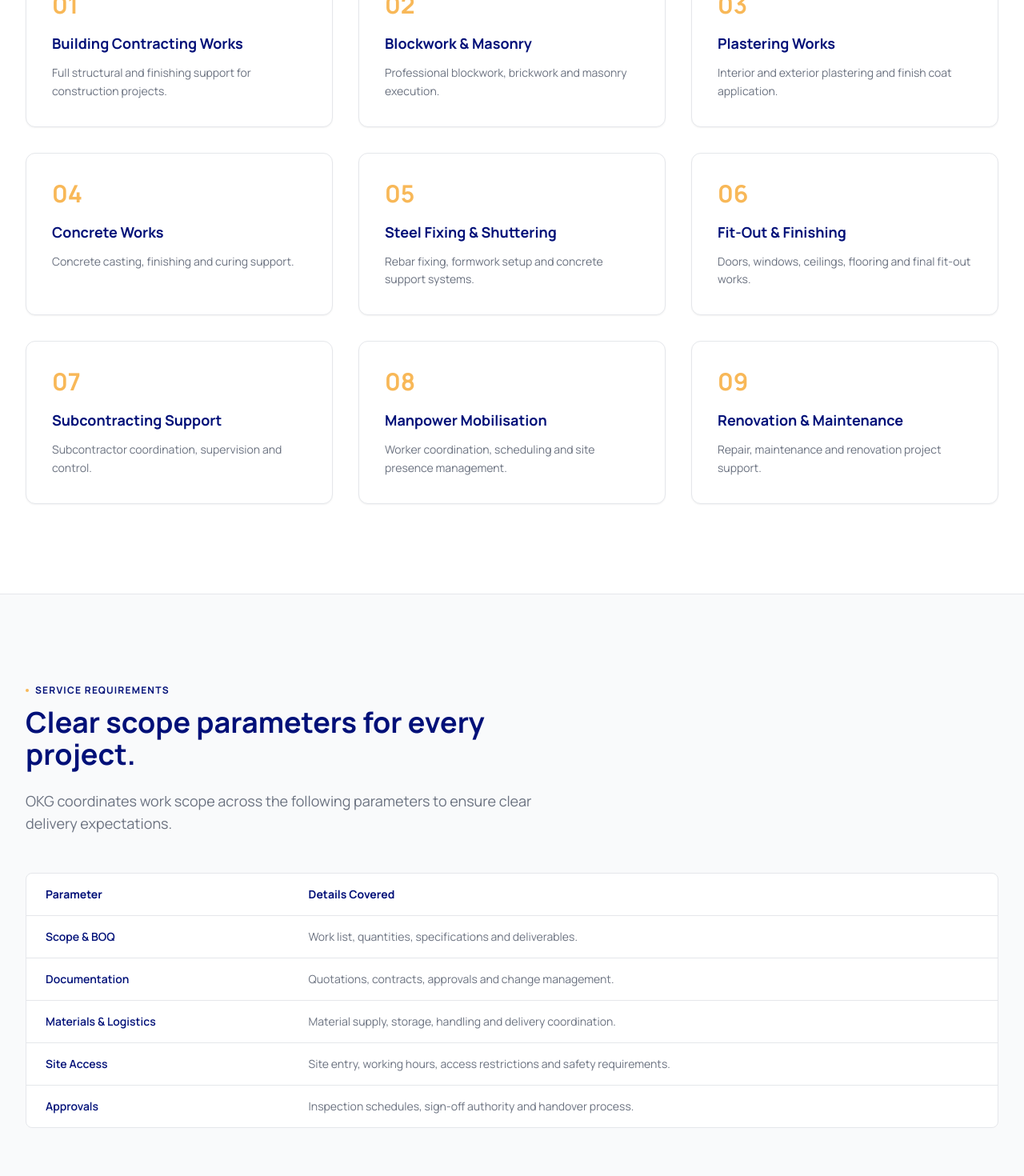
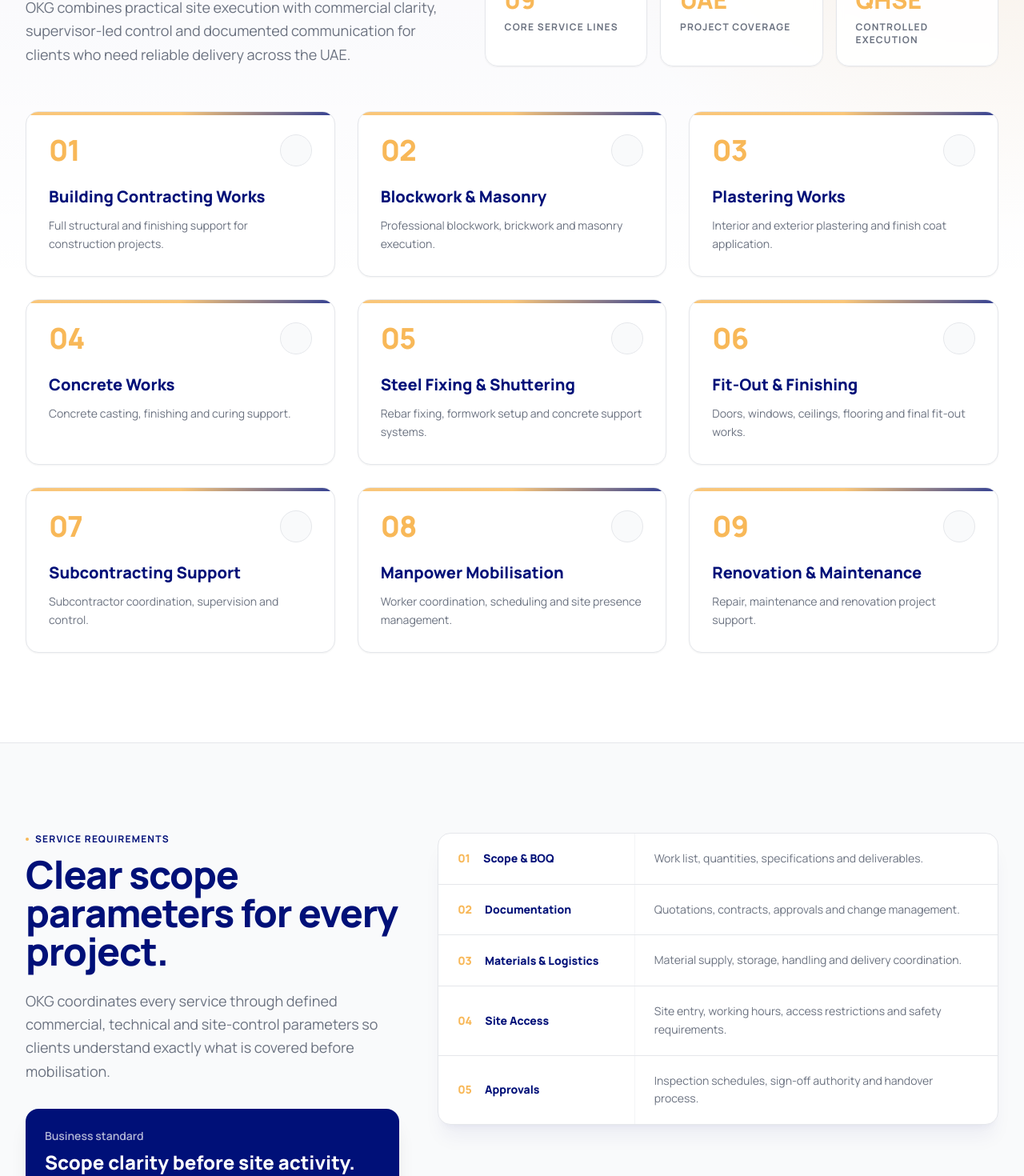
Before and after one commit to mhammadakb-max/okg-connect, a React (Vite) app: page /services in a window 1280 px wide. Shown: the part 840-2310 px from the top of the page at 80% size. Built offline with nearby package versions, Linux system fonts and the light colour scheme; no server answers.

Commit message:
File changes

```diff
--- /dev/null
+++ b/src/components/services/ScopeParameterTable.jsx
@@ -0,0 +1,35 @@
+import React from 'react';
+import { motion } from 'framer-motion';
+
+const scopeRows = [
+  { param: 'Scope & BOQ', details: 'Work list, quantities, specifications and deliverables.' },
+  { param: 'Documentation', details: 'Quotations, contracts, approvals and change management.' },
+  { param: 'Materials & Logistics', details: 'Material supply, storage, handling and delivery coordination.' },
+  { param: 'Site Access', details: 'Site entry, working hours, access restrictions and safety requirements.' },
+  { param: 'Approvals', details: 'Inspection schedules, sign-off authority and handover process.' },
+];
+
+export default function ScopeParameterTable() {
+  return (
+    <motion.div
+      initial={{ opacity: 0, y: 18 }}
+      whileInView={{ opacity: 1, y: 0 }}
+      viewport={{ once: true }}
+      className="overflow-hidden rounded-2xl border border-gray-200 bg-white shadow-xl shadow-navy/5"
+    >
+      <div className="grid gap-0 divide-y divide-gray-200">
+        {scopeRows.map((row, idx) => (
+          <div key={row.param} className="grid md:grid-cols-[0.35fr_0.65fr] transition-colors duration-300 hover:bg-gray-50">
+            <div className="flex items-center gap-4 px-6 py-5">
+              <span className="text-sm font-extrabold text-gold">{String(idx + 1).padStart(2, '0')}</span>
+              <span className="text-sm font-extrabold text-navy">{row.param}</span>
+            </div>
+            <div className="border-t border-gray-100 px-6 py-5 text-sm leading-relaxed text-text-secondary md:border-l md:border-t-0">
+              {row.details}
+            </div>
+          </div>
+        ))}
+      </div>
+    </motion.div>
+  );
+}
--- /dev/null
+++ b/src/components/services/ServiceCard.jsx
@@ -0,0 +1,23 @@
+import React from 'react';
+import { motion } from 'framer-motion';
+
+export default function ServiceCard({ service, index }) {
+  return (
+    <motion.div
+      initial={{ opacity: 0, y: 18 }}
+      whileInView={{ opacity: 1, y: 0 }}
+      viewport={{ once: true }}
+      transition={{ delay: index * 0.04, duration: 0.4 }}
+      whileHover={{ y: -6 }}
+      className="group relative overflow-hidden rounded-2xl border border-gray-200 bg-white p-7 shadow-sm transition-all duration-300 hover:shadow-2xl"
+    >
+      <div className="absolute inset-x-0 top-0 h-1 bg-gradient-to-r from-gold via-gold to-navy opacity-80" />
+      <div className="mb-6 flex items-start justify-between gap-4">
+        <span className="text-4xl font-extrabold tracking-tight text-gold">{service.num}</span>
+        <span className="h-10 w-10 rounded-full border border-gray-200 bg-gray-50 transition-colors duration-300 group-hover:bg-navy" />
+      </div>
+      <h3 className="mb-3 text-xl font-extrabold leading-snug text-navy">{service.title}</h3>
+      <p className="text-sm leading-relaxed text-text-secondary">{service.text}</p>
+    </motion.div>
+  );
+}
--- a/src/pages/Services.jsx
+++ b/src/pages/Services.jsx
@@ -2,6 +2,8 @@ import React from 'react';
 import PageHero from '@/components/shared/PageHero';
 import CTABand from '@/components/shared/CTABand';
 import SectionEyebrow from '@/components/shared/SectionEyebrow';
+import ServiceCard from '@/components/services/ServiceCard';
+import ScopeParameterTable from '@/components/services/ScopeParameterTable';
 import { motion } from 'framer-motion';
 
 const services = [
@@ -26,41 +28,48 @@ export default function Services() {
         breadcrumb="Services"
       />
 
-      {/* Services Grid */}
-      <section className="bg-white border-t border-gray-200 py-20 md:py-28">
-        <div className="max-w-7xl mx-auto px-4 sm:px-6 lg:px-8">
+      {/* Premium Services Overview */}
+      <section className="relative overflow-hidden bg-white border-t border-gray-200 py-20 md:py-28">
+        <div className="absolute inset-0 bg-[radial-gradient(circle_at_top_right,rgba(248,184,88,0.16),transparent_34%),linear-gradient(180deg,rgba(0,16,120,0.04),transparent_55%)]" />
+        <div className="relative max-w-7xl mx-auto px-4 sm:px-6 lg:px-8">
+          <div className="grid lg:grid-cols-[0.9fr_1.1fr] gap-12 items-end mb-14">
             <motion.div
               initial={{ opacity: 0, y: 20 }}
               whileInView={{ opacity: 1, y: 0 }}
               viewport={{ once: true }}
-            className="max-w-2xl mb-12"
             >
               <SectionEyebrow label="Full Service Offering" />
-            <h2 className="text-3xl md:text-4xl font-bold" style={{ color: '#001078' }}>
-              Services designed for construction projects.
+              <h2 className="text-3xl md:text-5xl font-extrabold tracking-tight leading-tight mb-6" style={{ color: '#001078' }}>
+                Construction services structured for serious project delivery.
               </h2>
+              <p className="text-lg text-text-secondary leading-relaxed">
+                OKG combines practical site execution with commercial clarity, supervisor-led control and documented communication for clients who need reliable delivery across the UAE.
+              </p>
             </motion.div>
 
-          <div className="grid md:grid-cols-2 lg:grid-cols-3 gap-8">
-            {services.map((service, idx) => (
             <motion.div
-                key={idx}
-                initial={{ opacity: 0, y: 16 }}
+              initial={{ opacity: 0, y: 20 }}
               whileInView={{ opacity: 1, y: 0 }}
               viewport={{ once: true }}
-                transition={{ delay: idx * 0.05 }}
-                className="bg-white border border-gray-200 rounded-xl p-8 shadow-sm hover:shadow-xl transition-all duration-300 hover:-translate-y-1"
+              transition={{ delay: 0.1 }}
+              className="grid sm:grid-cols-3 gap-4"
             >
-                <div className="text-3xl font-bold mb-4" style={{ color: '#F8B858' }}>
-                  {service.num}
+              {[
+                { value: '09', label: 'Core service lines' },
+                { value: 'UAE', label: 'Project coverage' },
+                { value: 'QHSE', label: 'Controlled execution' },
+              ].map((item) => (
+                <div key={item.label} className="rounded-2xl border border-gray-200 bg-white/90 p-6 shadow-sm backdrop-blur-sm">
+                  <div className="text-3xl font-extrabold text-gold mb-2">{item.value}</div>
+                  <p className="text-xs font-bold uppercase tracking-widest text-text-secondary">{item.label}</p>
                 </div>
-                <h3 className="text-lg font-bold mb-3" style={{ color: '#001078' }}>
-                  {service.title}
-                </h3>
-                <p className="text-sm text-text-secondary leading-relaxed">
-                  {service.text}
-                </p>
+              ))}
             </motion.div>
+          </div>
+
+          <div className="grid md:grid-cols-2 lg:grid-cols-3 gap-7">
+            {services.map((service, idx) => (
+              <ServiceCard key={service.num} service={service} index={idx} />
             ))}
           </div>
         </div>
@@ -69,46 +78,27 @@ export default function Services() {
       {/* Scope Control */}
       <section className="bg-gray-50 border-t border-gray-200 py-20 md:py-28">
         <div className="max-w-7xl mx-auto px-4 sm:px-6 lg:px-8">
+          <div className="grid lg:grid-cols-[0.8fr_1.2fr] gap-12 items-start">
             <motion.div
               initial={{ opacity: 0, y: 20 }}
               whileInView={{ opacity: 1, y: 0 }}
               viewport={{ once: true }}
-            className="max-w-2xl mb-12"
+              className="lg:sticky lg:top-28"
             >
               <SectionEyebrow label="Service Requirements" />
-            <h2 className="text-3xl md:text-4xl font-bold mb-6" style={{ color: '#001078' }}>
+              <h2 className="text-3xl md:text-5xl font-extrabold tracking-tight leading-tight mb-6" style={{ color: '#001078' }}>
                 Clear scope parameters for every project.
               </h2>
-            <p className="text-lg text-text-secondary">
-              OKG coordinates work scope across the following parameters to ensure clear delivery expectations.
+              <p className="text-lg text-text-secondary leading-relaxed mb-8">
+                OKG coordinates every service through defined commercial, technical and site-control parameters so clients understand exactly what is covered before mobilisation.
               </p>
+              <div className="rounded-2xl bg-navy p-6 text-white shadow-xl">
+                <p className="text-sm font-semibold text-white/70 mb-2">Business standard</p>
+                <p className="text-2xl font-extrabold leading-tight">Scope clarity before site activity.</p>
+              </div>
             </motion.div>
 
-          <div className="bg-white border border-gray-200 rounded-lg overflow-hidden">
-            <div className="overflow-x-auto">
-              <table className="w-full">
-                <thead>
-                  <tr style={{ borderBottom: '1px solid #E5E7EB' }}>
-                    <th className="px-6 py-4 text-left text-sm font-bold" style={{ color: '#001078' }}>Parameter</th>
-                    <th className="px-6 py-4 text-left text-sm font-bold" style={{ color: '#001078' }}>Details Covered</th>
-                  </tr>
-                </thead>
-                <tbody>
-                  {[
-                    { param: 'Scope & BOQ', details: 'Work list, quantities, specifications and deliverables.' },
-                    { param: 'Documentation', details: 'Quotations, contracts, approvals and change management.' },
-                    { param: 'Materials & Logistics', details: 'Material supply, storage, handling and delivery coordination.' },
-                    { param: 'Site Access', details: 'Site entry, working hours, access restrictions and safety requirements.' },
-                    { param: 'Approvals', details: 'Inspection schedules, sign-off authority and handover process.' },
-                  ].map((row, idx) => (
-                    <tr key={idx} style={{ borderBottom: idx < 4 ? '1px solid #E5E7EB' : 'none' }}>
-                      <td className="px-6 py-4 text-sm font-semibold" style={{ color: '#001078' }}>{row.param}</td>
-                      <td className="px-6 py-4 text-sm text-text-secondary">{row.details}</td>
-                    </tr>
-                  ))}
-                </tbody>
-              </table>
-            </div>
+            <ScopeParameterTable />
           </div>
         </div>
       </section>
```
Lines whose indentation alone changed are shown as unchanged.
